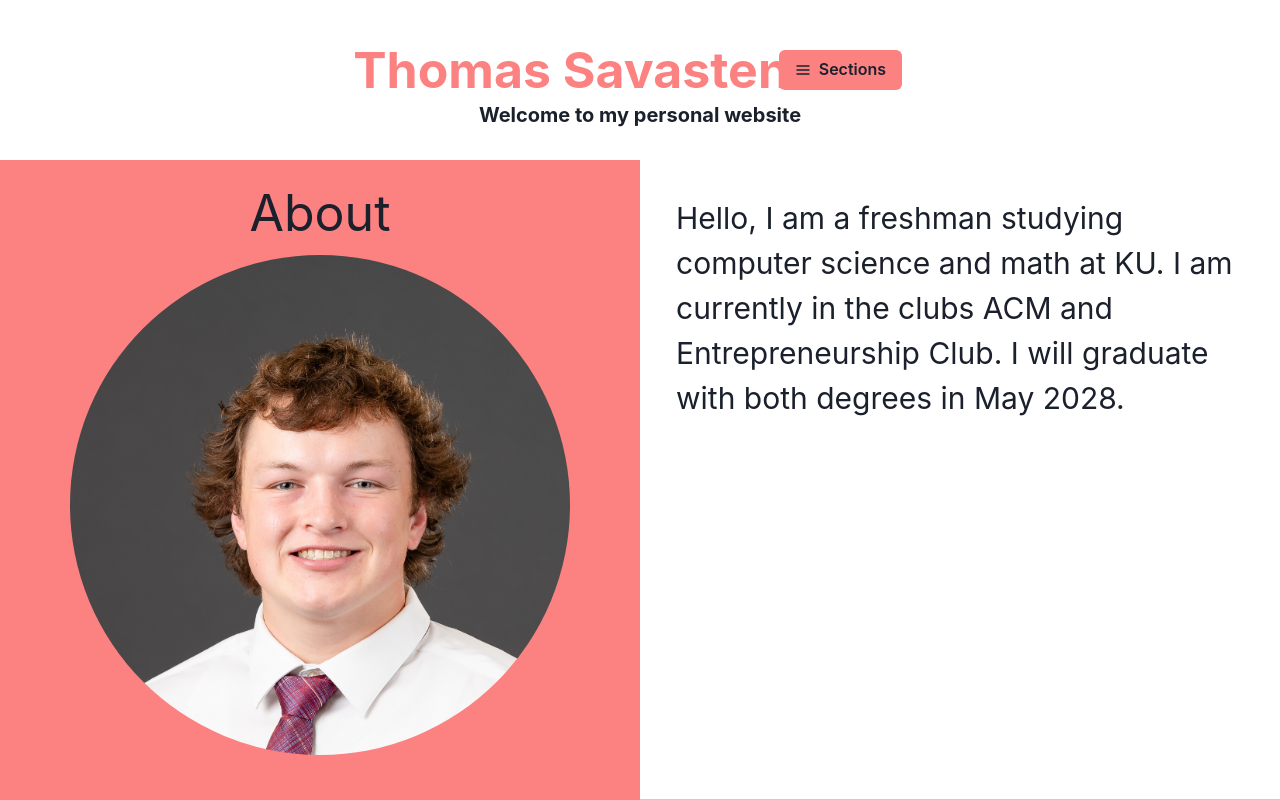
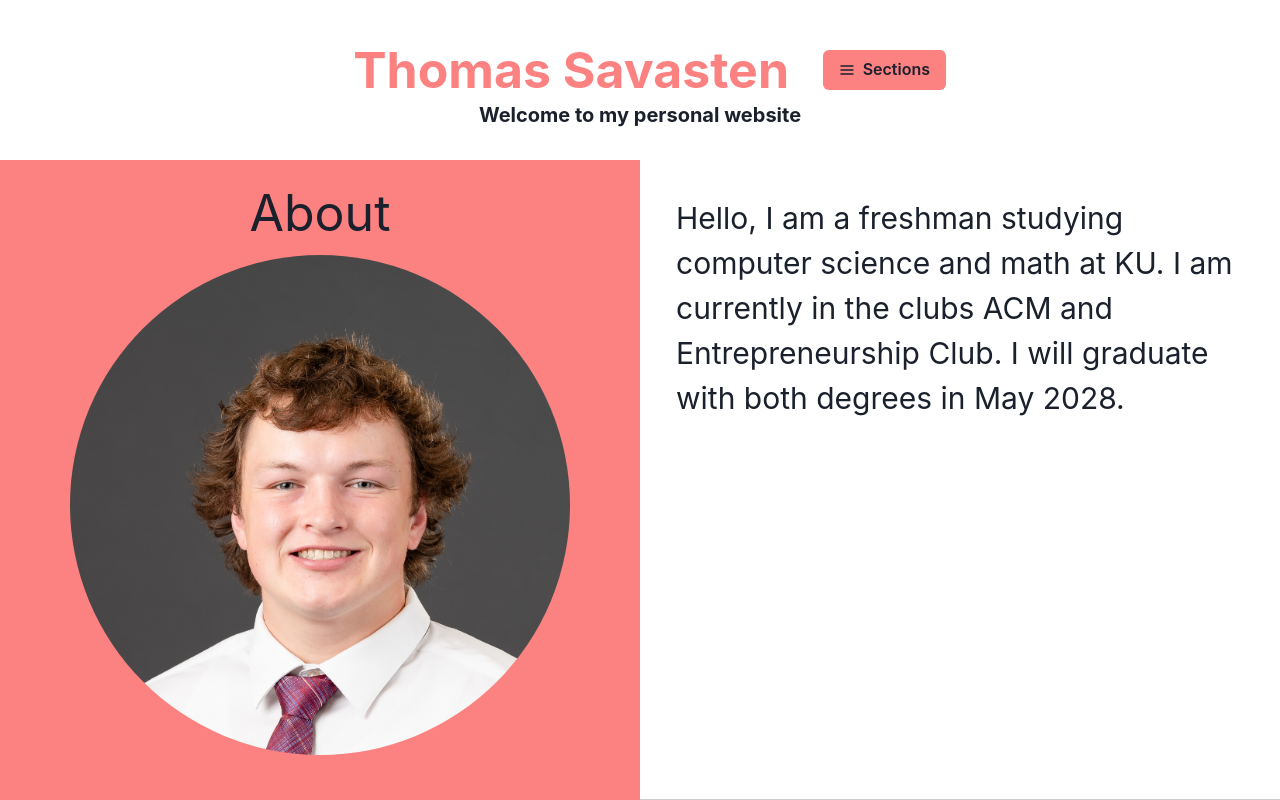
Before and after one commit to Thomas-writes/thomas-personal-website, a React (Create React App) app: page / in a window 1280 px wide. Built offline with nearby package versions, Linux system fonts and the light colour scheme.

Commit message:
that was not it lol

```diff
--- a/src/Header.js
+++ b/src/Header.js
@@ -5,7 +5,7 @@ const Header = ({ onSelectSection, color }) => {
     return (
         <Box height="20vh" textAlign="center" py={10}>
             <HStack>
-                <Heading mr={4}as="h1" fontSize='50px' color={color} whiteSpace="nowrap" flexShrink={0} flexGrow={0} maxWidth="70%">
+                <Heading mr="2vw" as="h1" fontSize='50px' color={color} whiteSpace="nowrap" maxWidth="100%">
                     Thomas Savasten
                 </Heading>
                 <Navmenu color={color} onSelectSection={onSelectSection} />
```
